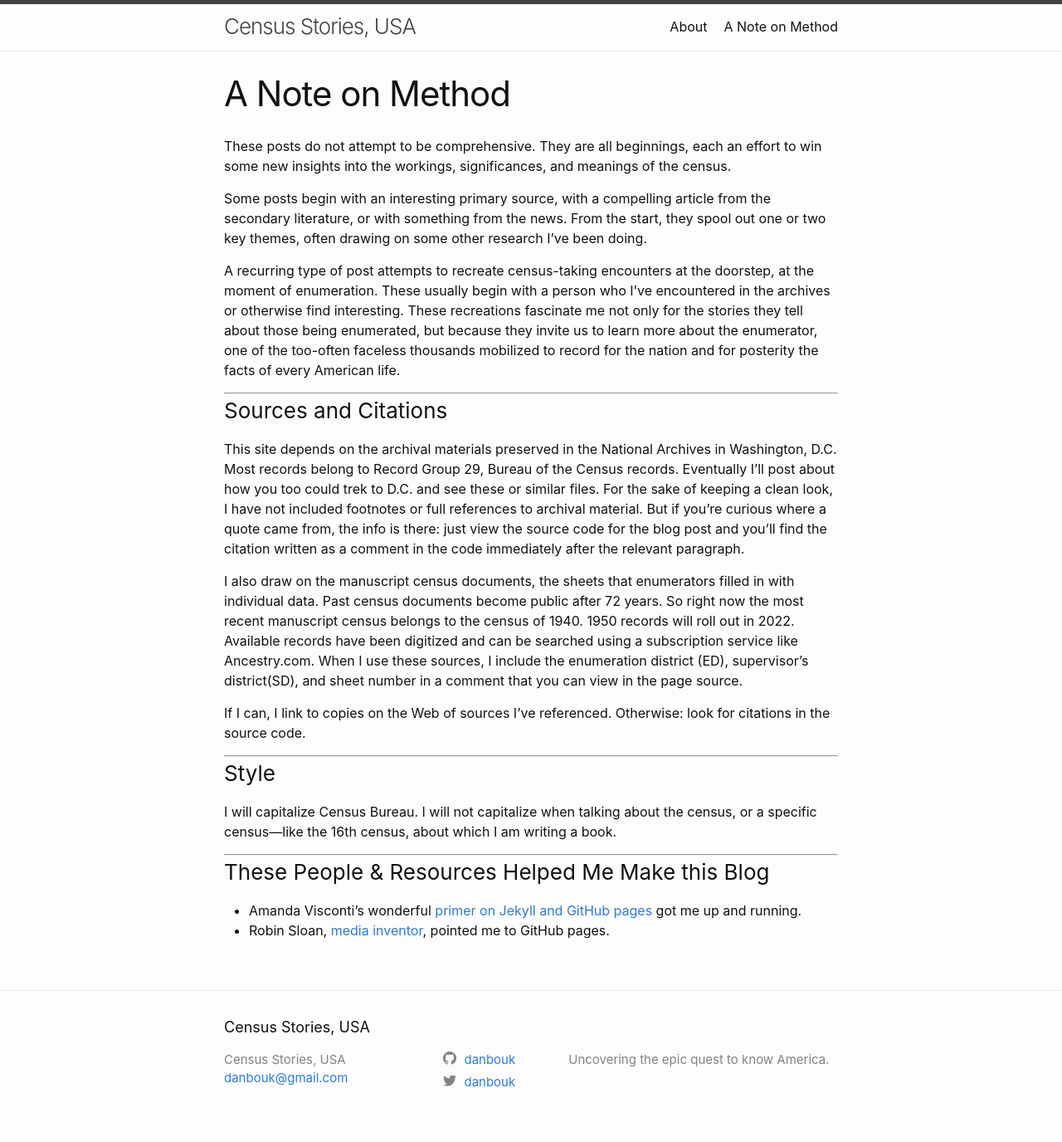
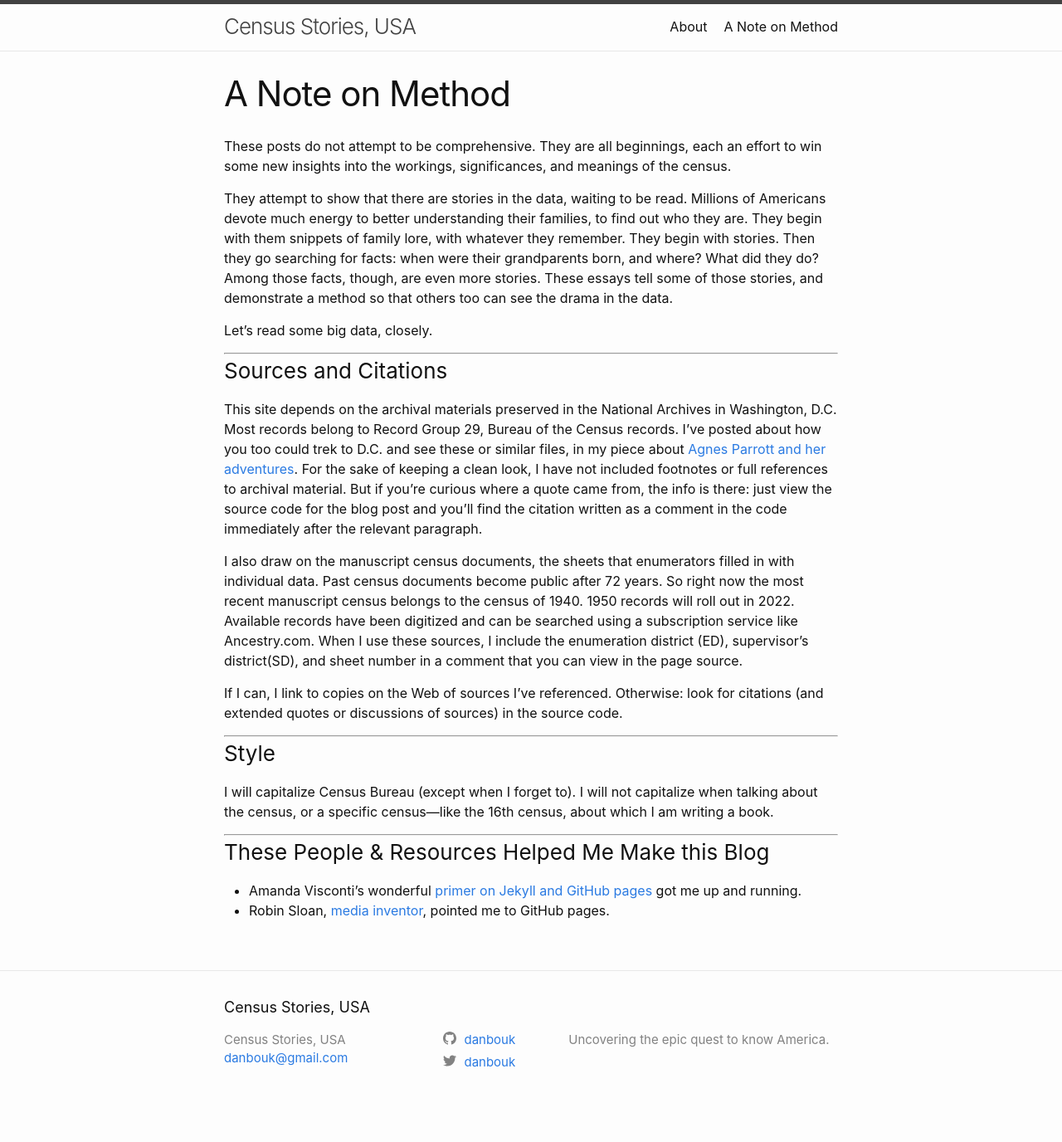
Before and after one commit to danbouk/censusstories, a Jekyll site: the page built from method.md, in a window 1280 px wide. Shown: the whole page at 83% size. Built offline with Jekyll 4.4.1, drawn with Linux system fonts in a browser that asks for light colours; after the commit the page ends 1352 px from its top, so only the background shows below that.

Commit message:
method update

```diff
--- a/method.md
+++ b/method.md
@@ -6,21 +6,21 @@ permalink: /method/
 
 These posts do not attempt to be comprehensive. They are all beginnings, each an effort to win some new insights into the workings, significances, and meanings of the census.
 
-Some posts begin with an interesting primary source, with a compelling article from the secondary literature, or with something from the news. From the start, they spool out one or two key themes, often drawing on some other research I've been doing.
+They attempt to show that there are stories in the data, waiting to be read. Millions of Americans devote much energy to better understanding their families, to find out who they are. They begin with them snippets of family lore, with whatever they remember. They begin with stories. Then they go searching for facts: when were their grandparents born, and where? What did they do? Among those facts, though, are even more stories. These essays tell some of those stories, and demonstrate a method so that others too can see the drama in the data.
 
-A recurring type of post attempts to recreate census-taking encounters at the doorstep, at the moment of enumeration. These usually begin with a person who I've encountered in the archives or otherwise find interesting. These recreations fascinate me not only for the stories they tell about those being enumerated, but because they invite us to learn more about the enumerator, one of the too-often faceless thousands mobilized to record for the nation and for posterity the facts of every American life.
+Let's read some big data, closely.
 
 ---
 ### Sources and Citations
-This site depends on the archival materials preserved in the National Archives in Washington, D.C. Most records belong to Record Group 29, Bureau of the Census records. Eventually I'll post about how you too could trek to D.C. and see these or similar files. For the sake of keeping a clean look, I have not included footnotes or full references to archival material. But if you're curious where a quote came from, the info is there: just view the source code for the blog post and you'll find the citation written as a comment in the code immediately after the relevant paragraph.
+This site depends on the archival materials preserved in the National Archives in Washington, D.C. Most records belong to Record Group 29, Bureau of the Census records. I've posted about how you too could trek to D.C. and see these or similar files, in my piece about [Agnes Parrott and her adventures](https://censusstories.us/2018/10/29/Alaska-paths.html). For the sake of keeping a clean look, I have not included footnotes or full references to archival material. But if you're curious where a quote came from, the info is there: just view the source code for the blog post and you'll find the citation written as a comment in the code immediately after the relevant paragraph.
 
 I also draw on the manuscript census documents, the sheets that enumerators filled in with individual data. Past census documents become public after 72 years. So right now the most recent manuscript census belongs to the census of 1940. 1950 records will roll out in 2022. Available records have been digitized and can be searched using a subscription service like Ancestry.com. When I use these sources, I include the enumeration district (ED), supervisor's district(SD), and sheet number in a comment that you can view in the page source.
 
-If I can, I link to copies on the Web of sources I've referenced. Otherwise: look for citations in the source code.
+If I can, I link to copies on the Web of sources I've referenced. Otherwise: look for citations (and extended quotes or discussions of sources) in the source code.
 
 ---
 ### Style
-I will capitalize Census Bureau.
+I will capitalize Census Bureau (except when I forget to).
 I will not capitalize when talking about the census, or a specific census---like the 16th census, about which I am writing a book.
 
 ---
```
